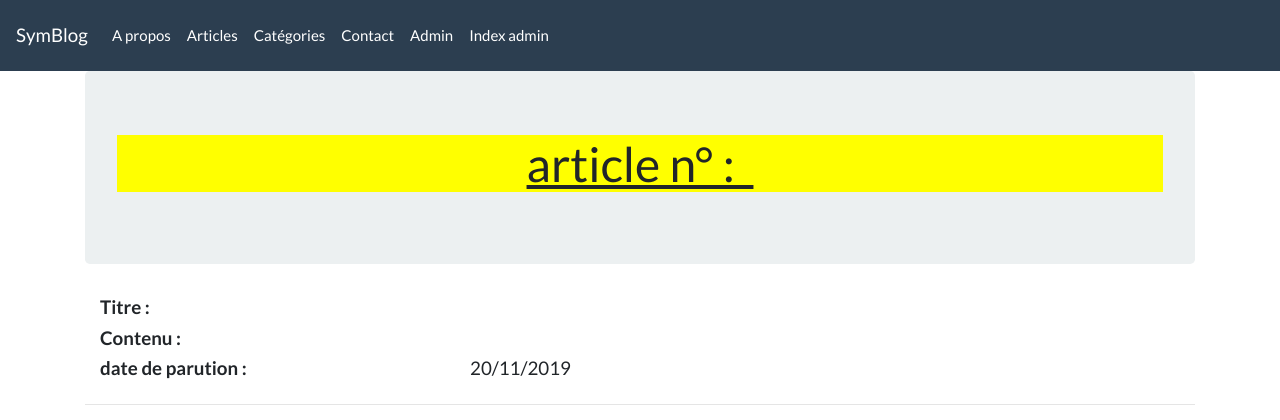
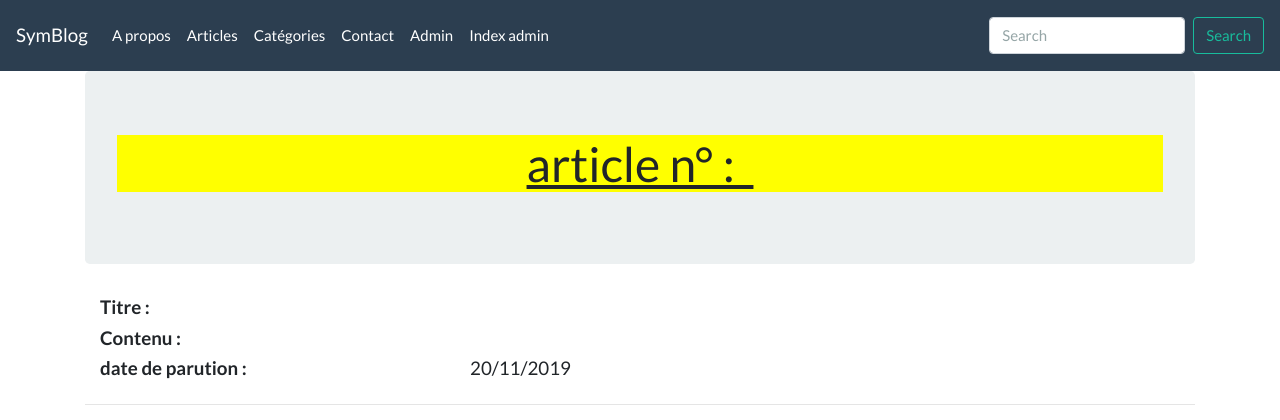
Before and after one commit to marcelnuzzo/shopStore, a Symfony app: template templates/blog/art.html.twig in a window 1280 px wide. Shown: the top 420 px of the page. Run offline with Twig, Linux system fonts and the light colour scheme; the template is opened without the code that fills it, so the values that code supplies are empty; some libraries are stand-ins or nearby versions.

Commit message:
bouton recherche dans nav

```diff
--- a/templates/base.html.twig
+++ b/templates/base.html.twig
@@ -72,6 +72,10 @@ a#cRetour.cVisible{
                         <a class="nav-link" href="{{ path('index_admin') }} ">Index admin</a>
                     </li>
                 </ul>
+                <form class="form-inline my-2 my-lg-0">
+                  <input class="form-control mr-sm-2" type="search" placeholder="Search" aria-label="Search">
+                  <button class="btn btn-outline-success my-2 my-sm-0" type="submit">Search</button>
+                </form>
             </div>
         </nav>
         <div class="container">
```
